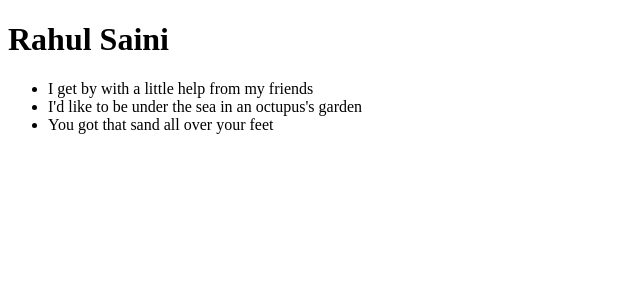
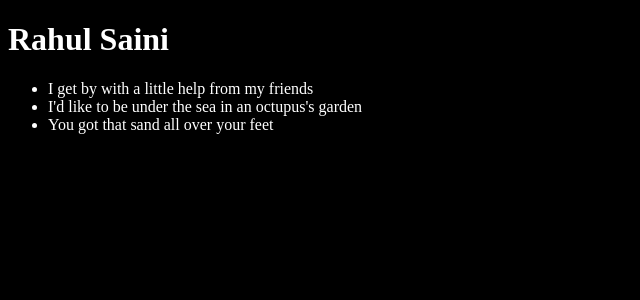
Before and after one commit to Meetawa/learn-react-js, a React (Create React App) app: page / in a window 1280 px wide. Shown: the top 300 px of the page, without its empty margins (0-640 px from the left). Built offline with nearby package versions, Linux system fonts and the light colour scheme.

Commit message:
update hooks

```diff
--- /dev/null
+++ b/src/components/hooks/state and usestate/state.jsx
@@ -0,0 +1,3 @@
+/*
+-
+*/
--- a/src/index.css
+++ b/src/index.css
@@ -1,3 +1,8 @@
+body {
+  background-color: black;
+  color: white;
+}
+
 table {
   border-collapse: collapse;
 }
```
